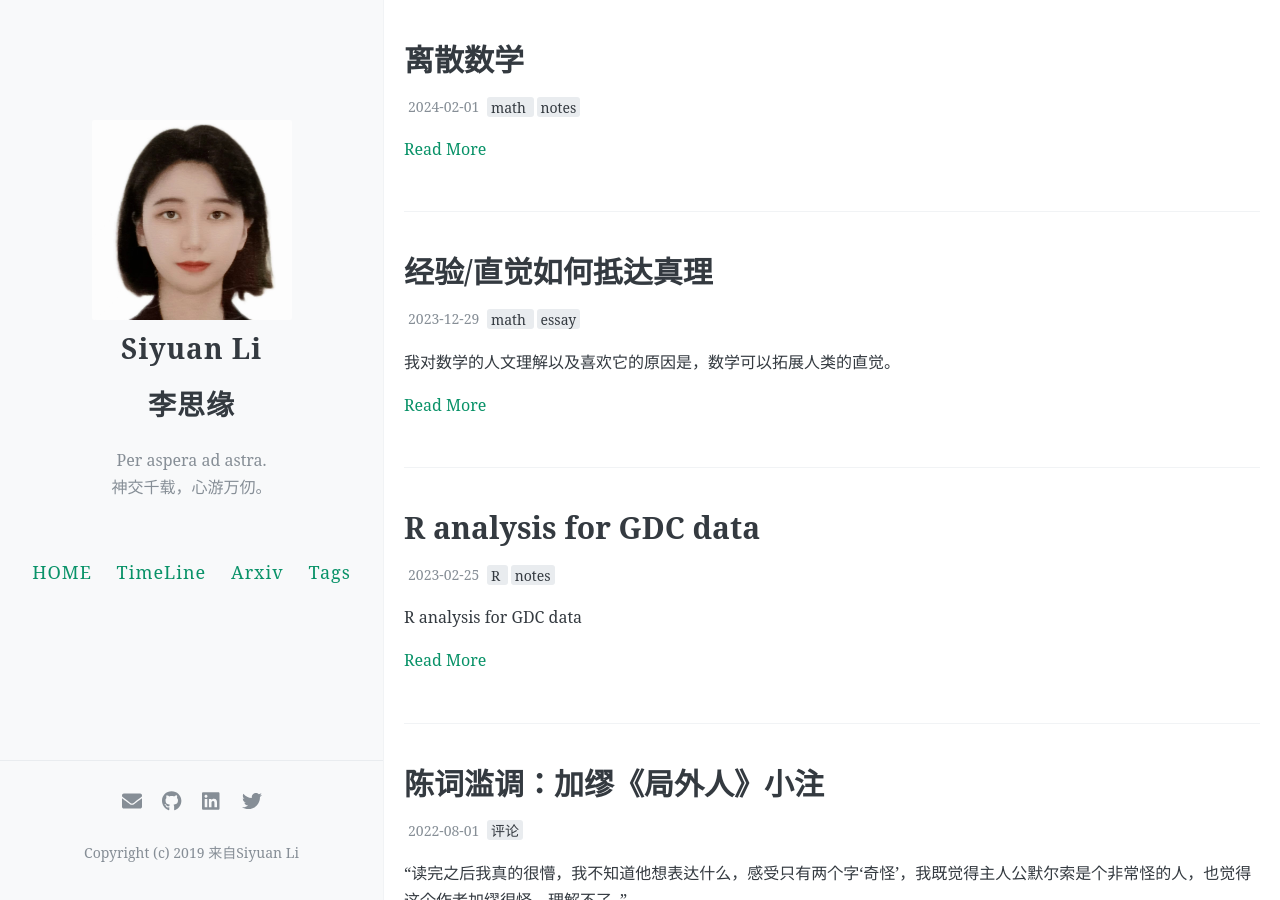
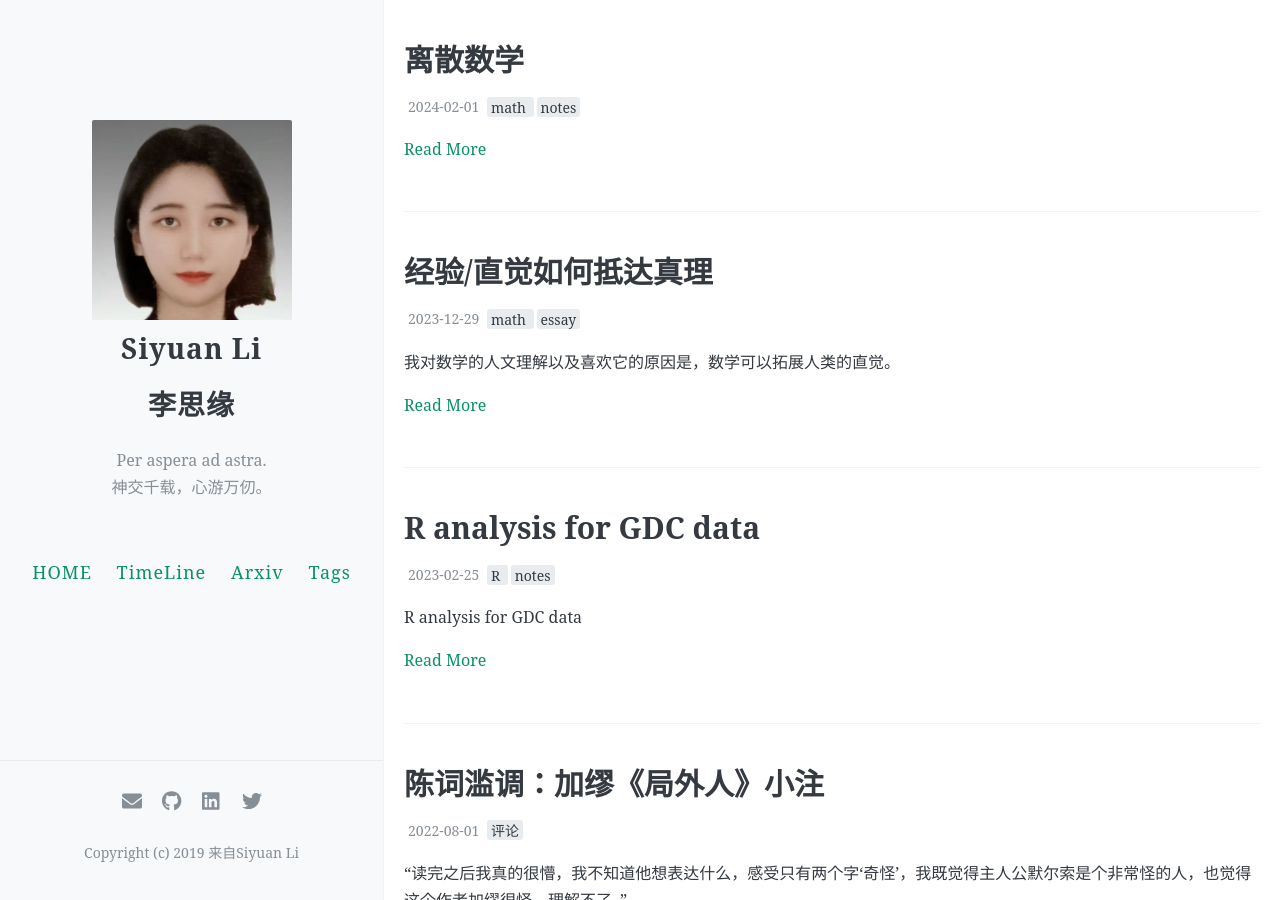
Before and after one commit to ApolloLSY/Attic, a Jekyll site: the page built from index.html, in a window 1280 px wide and 900 px high. Built offline with Jekyll 4.4.1, drawn with Linux system fonts in a browser that asks for light colours; the list of posts is cut into pages by our own code; comment, search, counter and statistics services are not loaded.

Commit message:
Update _config.yml

```diff
--- a/_config.yml
+++ b/_config.yml
@@ -13,7 +13,7 @@
 
 
 # 你的博客logo图片URL，建议尺寸不超过300px × 300px
-avatar: https://github.com/ApolloLSY/Attic/blob/master/images/Photo7.png?raw=true
+avatar: https://github.com/ApolloLSY/Attic/blob/master/images/Photo8.png?raw=true
 
 # 你的favicon（出现在浏览器tab上）图片URL，建议使用较小(64px × 64px)的图片
 favicon: https://s2.loli.net/2023/09/04/mVRZ8IFg4aCqXe2.png
```
